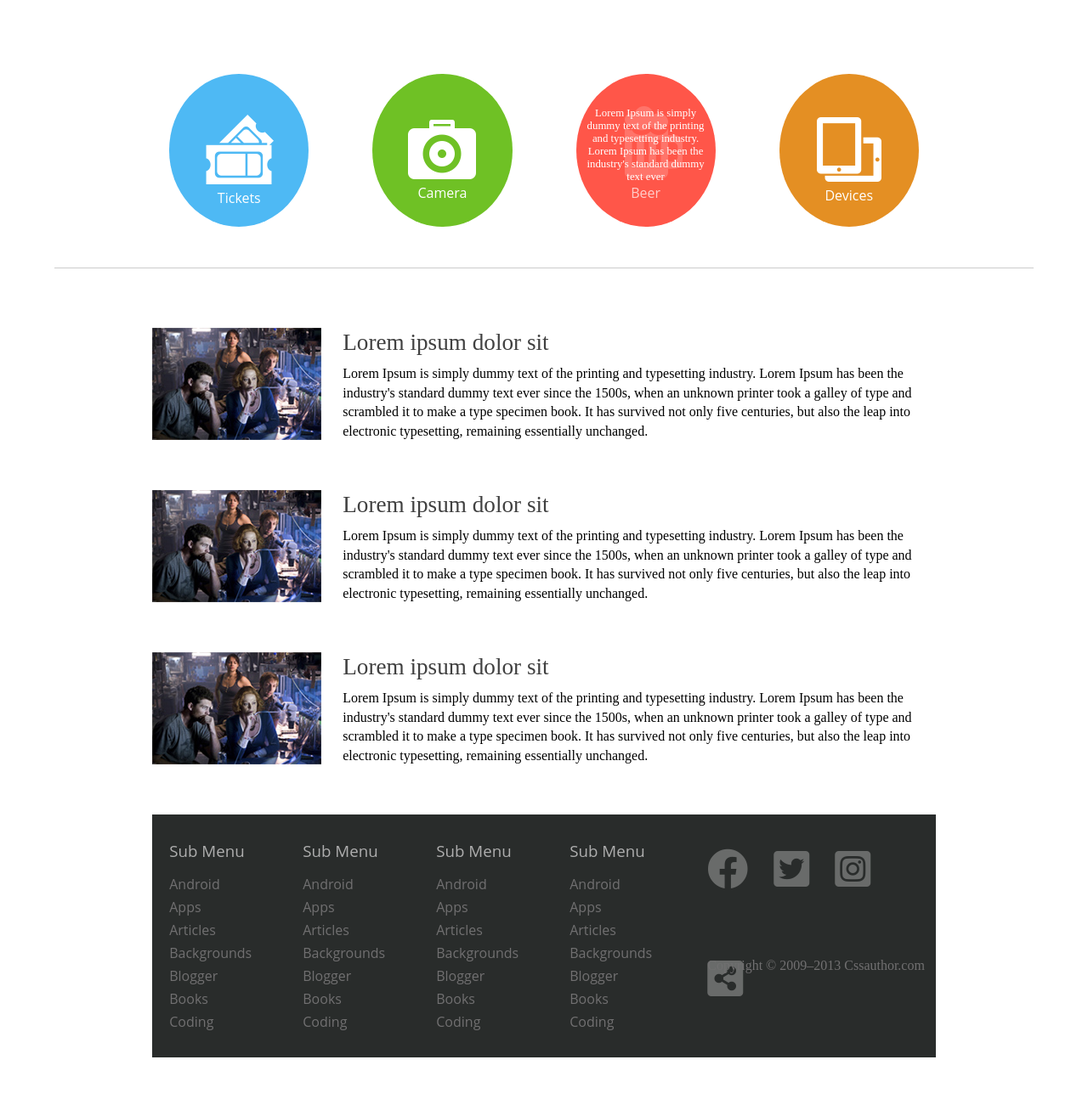
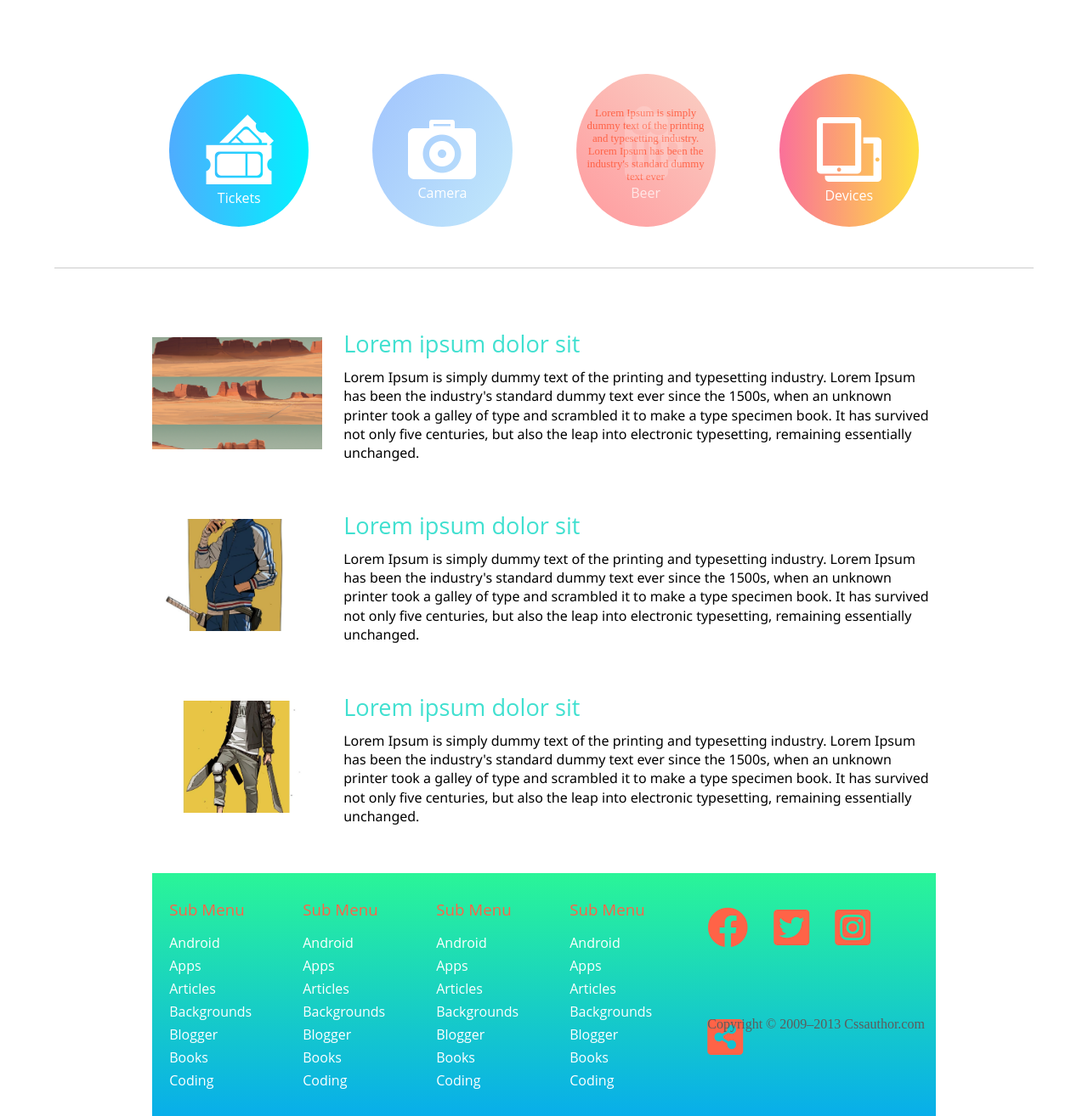
Before and after one commit to Nassimjon/practice, a plain HTML site: page index.html in a window 1280 px wide. Shown: the part 753-2067 px from the top of the page at 85% size. Before the commit the page ends 1998 px from the top, so only its background shows below. Drawn offline with Linux system fonts and the light colour scheme.

Commit message:
Add files via upload

```diff
--- a/css/style.css
+++ b/css/style.css
@@ -45,6 +45,7 @@ li {
 }
 
 .header-container {
+
     display: flex;
     justify-content: space-between;
     align-items: center;
@@ -102,6 +103,8 @@ li {
     position: relative;
     height: 585px;
 
+    background-color: #0093E9;
+    background-image: linear-gradient(160deg, #0093E9 0%, #80D0C7 100%);
 
     /* background: url(/img/intro-img.jpg) ; */
 }
@@ -179,7 +182,7 @@ li {
 
 .title-text {
     font-size: 2.2rem;
-    color: #404040;
+    color: tomato   ;
     font-family: 'Open Sans', sans-serif;
     font-weight: 400;
     line-height: 1.3;
@@ -219,20 +222,20 @@ li {
 }
 
 .blue {
-    background: #4eb9f4;
+    background-image: linear-gradient(to right, #4facfe 0%, #00f2fe 100%);
 }
 
 .green {
-    background: #6fc125;
+    background-image: linear-gradient(120deg, #a1c4fd 0%, #c2e9fb 100%);
 }
 
 .red {
     position: relative;
-    background: #ff5649;
+    background-image: linear-gradient(45deg, #ff9a9e 0%, #fad0c4 99%, #fad0c4 100%);
 }
 
 .brown {
-    background: #e48f23;
+    background-image: linear-gradient(to right, #fa709a 0%, #fee140 100%);
 }
 .feature-text {
     font-family: 'Open Sans', sans-serif;
@@ -249,7 +252,7 @@ li {
     padding: 10px 10px 0 10px;
     text-align: center;
     font-size: .8rem;
-    color: #fff;
+    color: tomato;
 }
 
 .beer-img {
@@ -276,25 +279,35 @@ li {
     display: flex;
     align-items: center;
 }
+
+
 .content-inf {
     margin-left: 25px;
 }
 
 .content-title {
-    color: #404040;
+    font-family: 'Open Sans', sans-serif;
+
+    color: turquoise;
     font-size: 1.7rem;
     font-weight: 400;
     margin-bottom: 10px;
 }
 
 .content-text {
+
+    font-family: 'Segoe UI', Tahoma, Geneva, Verdana, sans-serif;
     font-size: 1rem;
     line-height: 1.4;
 }
 
 .wrapper-footer {
     display: flex;
-    background: #292c2b;
+    background-color: #08AEEA;
+    background-image: linear-gradient(0deg, #08AEEA 0%, #2AF598 100%);
+
+
+    /* background: #292c2b; */
     padding-left: 10px;
 }
 
@@ -307,7 +320,7 @@ li {
 .footer-inf-title {
     font-family: 'Open Sans', sans-serif;
     font-weight: 400;
-    color: #aeaeae;
+    color: tomato;
     /* margin-bottom: -5px; */
 }
 .footer-inf-item {
@@ -318,7 +331,7 @@ li {
 .list {
     font-family: 'Open Sans', sans-serif;
     text-decoration: none;
-    color: #717071;
+    color: #fff;
     padding-bottom: 5px;
 }
 
@@ -334,12 +347,12 @@ li {
 }
 
 .size {
-    color: #696b6a;
+    color: tomato;
     font-size: 3rem;
 }
 
 .span-text {
     margin-left: 15px;
-    color: #717071;
+    color: #5c5c5c;
     margin-top: -90px;
 }
--- a/index.html
+++ b/index.html
@@ -15,7 +15,7 @@
 
 <body>
     <div class="container">
-        <div class="intro-container" style="background: url(img/intro-img.jpg);">
+        <div class="intro-container">
             <header class="header">
                 <div class="main-container">
 
@@ -102,7 +102,7 @@
 
                 <div class="content-item">
                     <div class="content-img">
-                        <img src="img/img.jpg" alt="">
+                        <img height="132px" width="200px" src="img/desert.jpg" alt="" style="object-fit: cover;">
                     </div>
                     <div class="content-inf">
                         <h3 class="content-title">Lorem ipsum dolor sit</h3>
@@ -118,7 +118,7 @@
                 <!--content-item-->
                 <div class="content-item">
                     <div class="content-img">
-                        <img src="img/img.jpg" alt="">
+                        <img height="132px" width="200px" src="img/roboo.png" alt="" style="object-fit: cover;">
                     </div>
                     <div class="content-inf">
                         <h3 class="content-title">Lorem ipsum dolor sit</h3>
@@ -134,7 +134,7 @@
                 <!--content-item-->
                 <div class="content-item">
                     <div class="content-img">
-                        <img src="img/img.jpg" alt="">
+                        <img height="132px" width="200px" src="img/robo.png" alt="" style="object-fit: cover;">
                     </div>
                     <div class="content-inf">
                         <h3 class="content-title">Lorem ipsum dolor sit</h3>
```
Also changed, not shown: img/desert.jpg (added), img/robo.jpg (added), img/robo.png (added), img/roboo.png (added).
